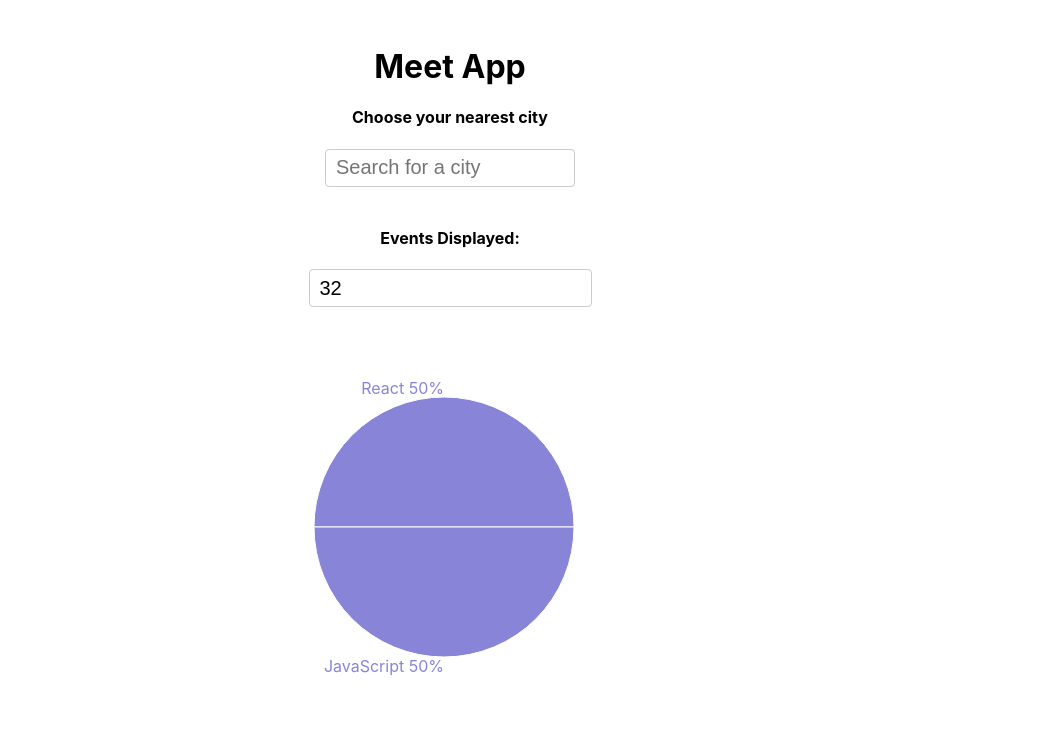
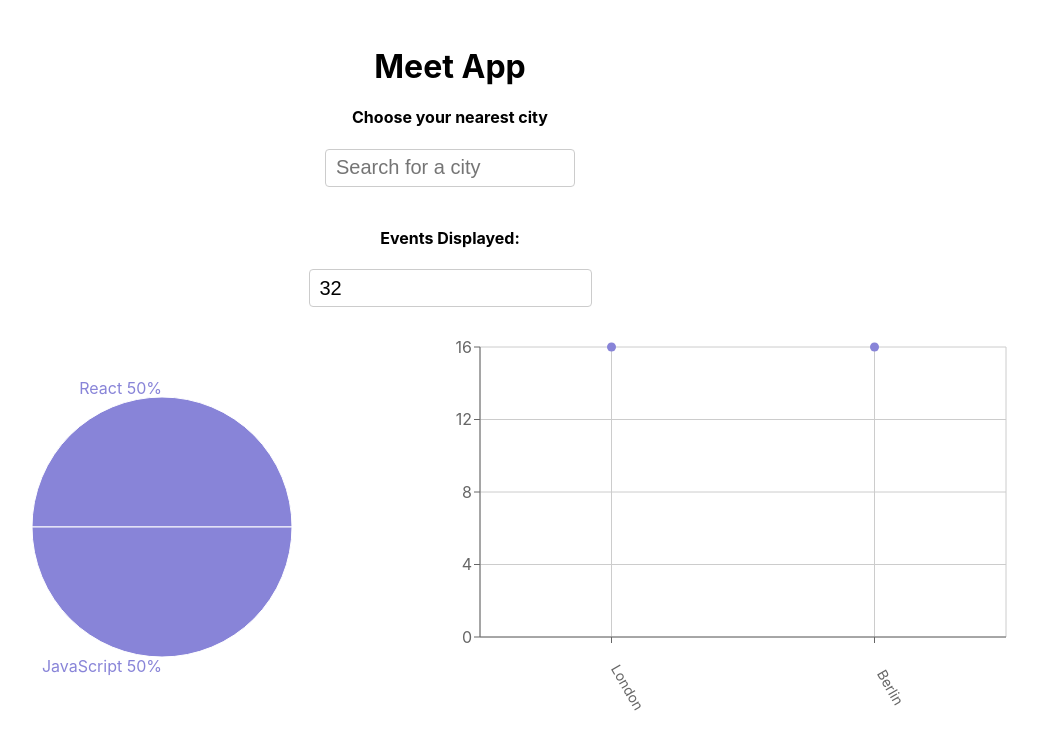
Before and after one commit to bryant-ortega/meet, a React (Create React App) app: page / in a window 1280 px wide. Shown: the top 739 px of the page, without its empty margins (190-1228 px from the left). Built offline with nearby package versions, Linux system fonts and the light colour scheme; what atatus-spa would draw is missing.

Commit message:
added flex to charts in app.js

```diff
--- a/src/App.css
+++ b/src/App.css
@@ -103,11 +103,19 @@ input[type="number"] {
 }
 
 .charts-container {
-    grid-template-columns: 1fr 1fr;
+    display: flex;
+  align-items: center;
+  flex-direction: column;
 }
 
-@media (max-width: 768px) {
-    .charts-container {
-        grid-template-columns: 1fr;
-    }
+@media only screen and (min-width: 992px) {
+  .charts-container {
+    flex-direction: row;
+   }
+  .charts-container .recharts-responsive-container {
+    flex-basis: 50%;
+    max-width: 50%;
+    min-width: auto;
+    margin: 0 auto;
+  }
 }
```
